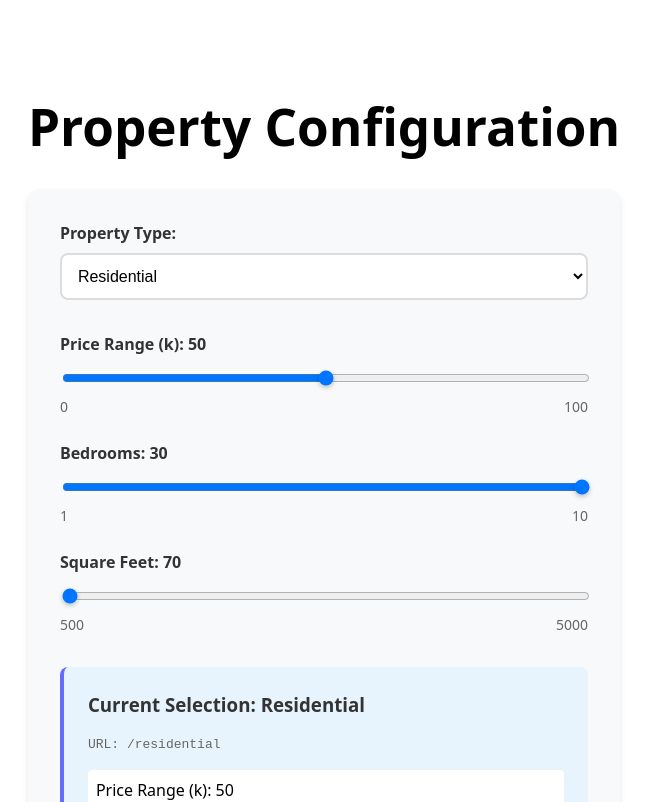
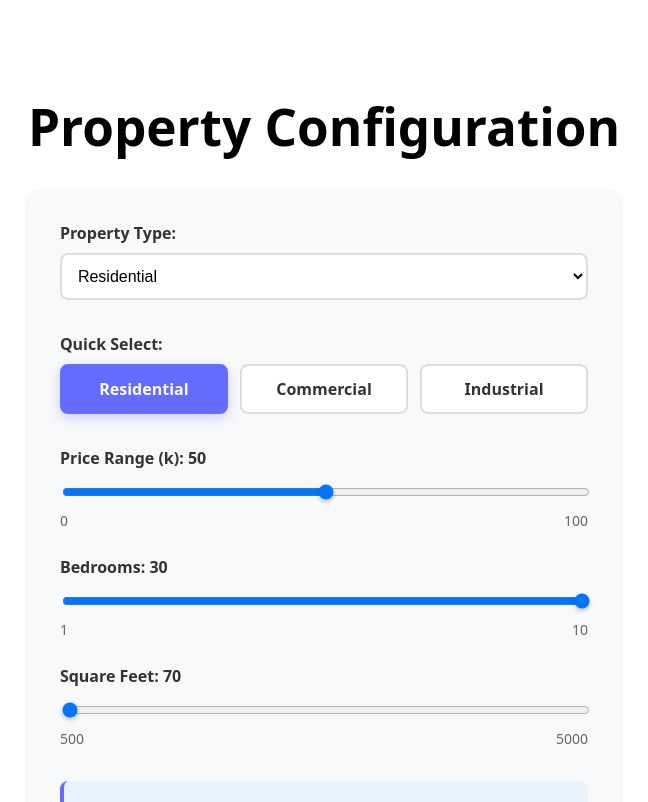
Before and after one commit to arbxz/poc_gtm, a React (Vite) app: page / in a window 1280 px wide. Shown: the top 802 px of the page, without its empty margins (316-964 px from the left). Built offline with nearby package versions, Linux system fonts and the light colour scheme.

Commit message:
Enhance configuration form with quick select buttons and update styling for project type buttons

```diff
--- a/index.html
+++ b/index.html
@@ -12,13 +12,24 @@ j=d.createElement(s),dl=l!='dataLayer'?'&l='+l:'';j.async=true;j.src=
     'https://www.googletagmanager.com/gtm.js?id='+i+dl;f.parentNode.insertBefore(j,f);
     })(window,document,'script','dataLayer','GTM-M9LBFSHN');</script>
     <!-- End Google Tag Manager -->
+     <!-- Google tag (gtag.js) -->
+<script async src="https://www.googletagmanager.com/gtag/js?id=G-SQHS74Y1M9"></script>
+<script>
+  window.dataLayer = window.dataLayer || [];
+  function gtag(){dataLayer.push(arguments);}
+  gtag('js', new Date());
+
+  gtag('config', 'G-SQHS74Y1M9');
+</script>
   </head>
   <body>
     <div id="root"></div>
     <script type="module" src="/src/main.tsx"></script>
     <!-- Google Tag Manager (noscript) -->
-<noscript><iframe src="https://www.googletagmanager.com/ns.html?id=GTM-M9LBFSHN"
-height="0" width="0" style="display:none;visibility:hidden"></iframe></noscript>
+    <noscript>
+      <iframe src="https://www.googletagmanager.com/ns.html?id=GTM-M9LBFSHN"
+    height="0" width="0" style="display:none;visibility:hidden"></iframe>
+    </noscript>
     <!-- End Google Tag Manager (noscript) -->
   </body>
 </html>
--- a/src/App.css
+++ b/src/App.css
@@ -49,6 +49,44 @@
   outline: none;
   border-color: #646cff;
   box-shadow: 0 0 0 3px rgba(100, 108, 255, 0.1);
+}
+
+.button-group {
+  display: flex;
+  gap: 0.75rem;
+  flex-wrap: wrap;
+}
+
+.project-type-button {
+  padding: 0.75rem 1.5rem;
+  border: 2px solid #ddd;
+  border-radius: 8px;
+  background-color: white;
+  color: #333;
+  font-size: 1rem;
+  font-weight: 600;
+  cursor: pointer;
+  transition: all 0.3s ease;
+  flex: 1;
+  min-width: 120px;
+}
+
+.project-type-button:hover {
+  border-color: #646cff;
+  background-color: #f8f9ff;
+  transform: translateY(-2px);
+  box-shadow: 0 4px 8px rgba(0, 0, 0, 0.1);
+}
+
+.project-type-button.active {
+  border-color: #646cff;
+  background-color: #646cff;
+  color: white;
+  box-shadow: 0 4px 12px rgba(100, 108, 255, 0.3);
+}
+
+.project-type-button:active {
+  transform: translateY(0);
 }
 
 .sliders-container {
--- a/src/App.tsx
+++ b/src/App.tsx
@@ -74,6 +74,19 @@ function App() {
     }));
   };
 
+  const handleButtonClick = (type: OptionType) => {
+    setSelectedOption(type);
+    setParamUrl(type);
+
+    // Reset slider values when option changes
+    const configs = sliderConfigs[type];
+    setSliderValues({
+      slider1: Math.floor((configs.slider1.min + configs.slider1.max) / 2),
+      slider2: Math.floor((configs.slider2.min + configs.slider2.max) / 2),
+      slider3: Math.floor((configs.slider3.min + configs.slider3.max) / 2),
+    });
+  };
+
   const currentConfigs = sliderConfigs[selectedOption];
 
   return (
@@ -94,6 +107,42 @@ function App() {
               <option value="commercial">Commercial</option>
               <option value="industrial">Industrial</option>
             </select>
+          </div>
+
+          <div className="form-group">
+            <label>Quick Select:</label>
+            <div className="button-group">
+              <button
+                type="button"
+                name="residential"
+                className={`project-type-button ${
+                  selectedOption === "residential" ? "active" : ""
+                }`}
+                onClick={() => handleButtonClick("residential")}
+              >
+                Residential
+              </button>
+              <button
+                type="button"
+                name="commercial"
+                className={`project-type-button ${
+                  selectedOption === "commercial" ? "active" : ""
+                }`}
+                onClick={() => handleButtonClick("commercial")}
+              >
+                Commercial
+              </button>
+              <button
+                type="button"
+                name="industrial"
+                className={`project-type-button ${
+                  selectedOption === "industrial" ? "active" : ""
+                }`}
+                onClick={() => handleButtonClick("industrial")}
+              >
+                Industrial
+              </button>
+            </div>
           </div>
 
           <div className="sliders-container">
```
Lines whose indentation alone changed are shown as unchanged.
